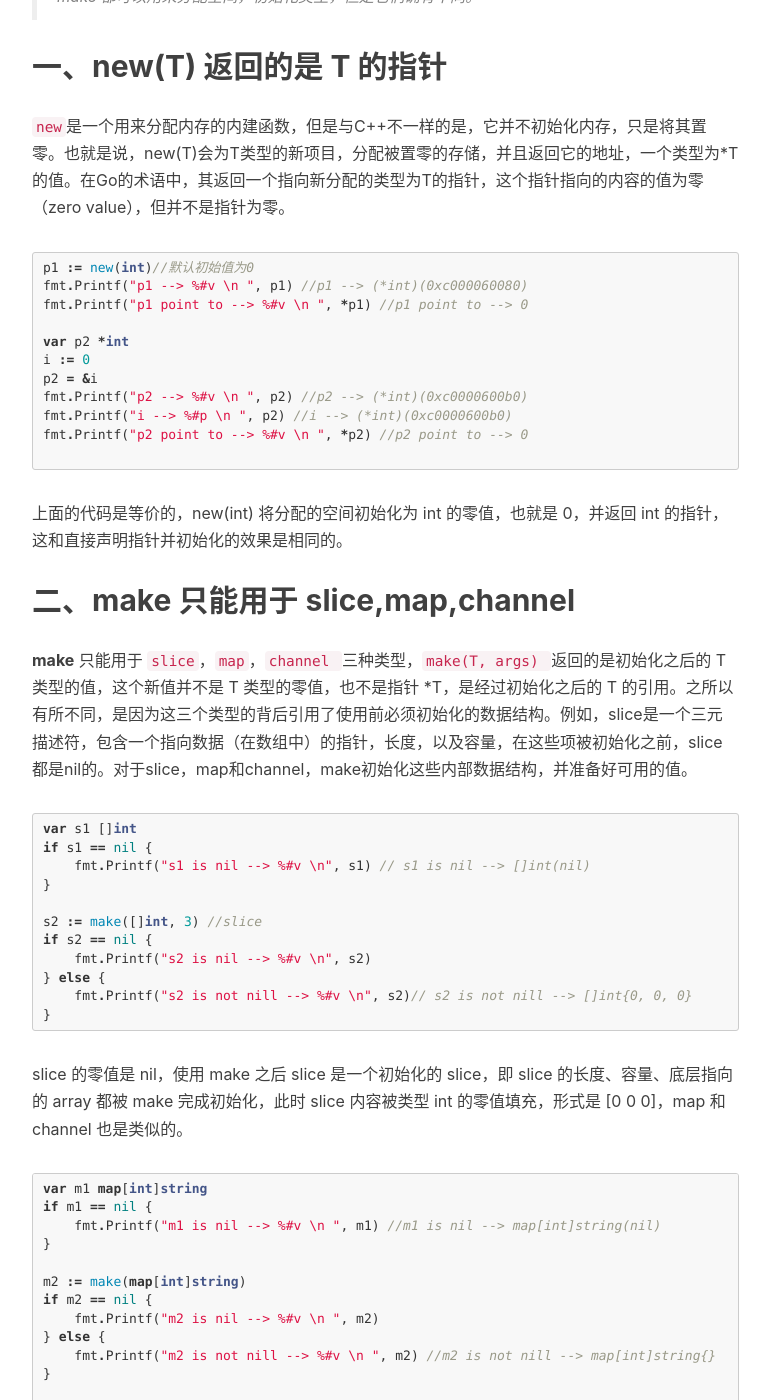
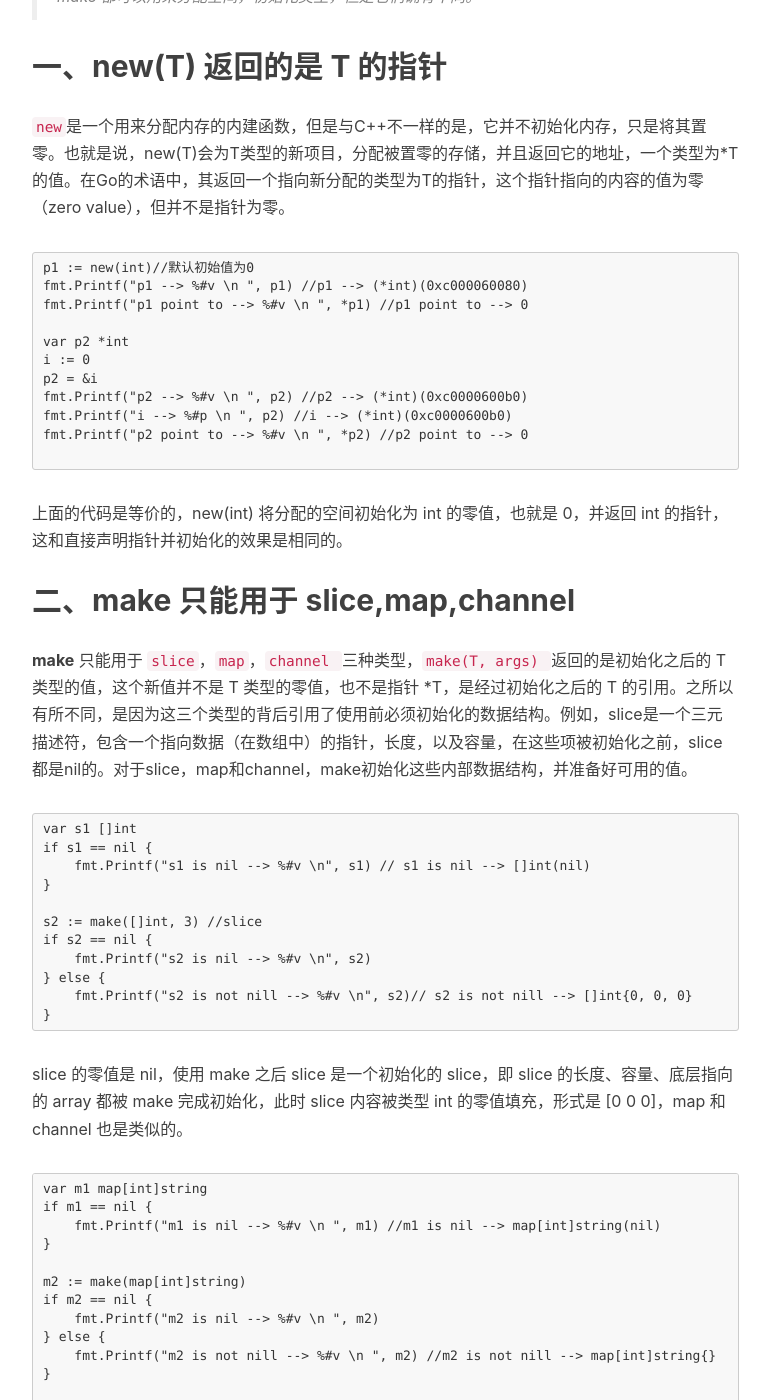
Before and after one commit to chenquan/chenquan.github.io, a Jekyll site: the page built from _posts/2019-08-03-go语言make与new区别.md, in a window 1280 px wide and 1400 px high, scrolled down 618 px. Shown: the whole window, without its empty margins (233-1003 px from the left). Built offline with Jekyll 4.4.1, drawn with Linux system fonts in a browser that asks for light colours; nearby versions of some CDN libraries; comment, search, counter and statistics services are not loaded; some of the changed text lies outside the part shown.

Commit message:
Go format

````diff
--- a/_posts/2019-08-03-go语言make与new区别.md
+++ b/_posts/2019-08-03-go语言make与new区别.md
@@ -16,7 +16,7 @@ description: go语言make与new区别
 
 `new`是一个用来分配内存的内建函数，但是与C++不一样的是，它并不初始化内存，只是将其置零。也就是说，new(T)会为T类型的新项目，分配被置零的存储，并且返回它的地址，一个类型为*T的值。在Go的术语中，其返回一个指向新分配的类型为T的指针，这个指针指向的内容的值为零（zero value），但并不是指针为零。
 
-```go
+```
 p1 := new(int)//默认初始值为0
 fmt.Printf("p1 --> %#v \n ", p1) //p1 --> (*int)(0xc000060080)
 fmt.Printf("p1 point to --> %#v \n ", *p1) //p1 point to --> 0
@@ -36,7 +36,7 @@ fmt.Printf("p2 point to --> %#v \n ", *p2) //p2 point to --> 0
 
 **make** 只能用于 `slice`，`map`，`channel `三种类型，`make(T, args) `返回的是初始化之后的 T 类型的值，这个新值并不是 T 类型的零值，也不是指针 *T，是经过初始化之后的 T 的引用。之所以有所不同，是因为这三个类型的背后引用了使用前必须初始化的数据结构。例如，slice是一个三元描述符，包含一个指向数据（在数组中）的指针，长度，以及容量，在这些项被初始化之前，slice都是nil的。对于slice，map和channel，make初始化这些内部数据结构，并准备好可用的值。
 
-```go
+```
 var s1 []int
 if s1 == nil {
     fmt.Printf("s1 is nil --> %#v \n", s1) // s1 is nil --> []int(nil)
@@ -52,7 +52,7 @@ if s2 == nil {
 
 slice 的零值是 nil，使用 make 之后 slice 是一个初始化的 slice，即 slice 的长度、容量、底层指向的 array 都被 make 完成初始化，此时 slice 内容被类型 int 的零值填充，形式是 [0 0 0]，map 和 channel 也是类似的。
 
-```go
+```
 var m1 map[int]string
 if m1 == nil {
     fmt.Printf("m1 is nil --> %#v \n ", m1) //m1 is nil --> map[int]string(nil)
@@ -84,7 +84,7 @@ if c2 == nil {
 
 如果不特殊声明，go 的函数默认都是按值传参，即通过函数传递的参数是值的副本，在函数内部对值修改不影响值的本身，但是 `make(T, args)` 返回的值通过函数传递参数之后可以直接修改，即 map，slice，channel 通过函数传参之后在函数内部修改将影响函数外部的值。
 
-```go
+```
 func modifyValue(s []int) {
 	s[0] = 1
 }
@@ -103,7 +103,7 @@ fmt.Printf("new: %#v \n", s2) //new: []int{1, 0, 0}
 
 与之相反：
 
-```go
+```
 func modifyValue(s [5]int) {//
 	s[0] = 1
 }
@@ -111,7 +111,7 @@ func modifyValue(s [5]int) {//
 
 > 注意`modifySlice(s [5]int)`的参数，可以看到参数类型为`[5]int`。这是因为我们将传入的变量是`s2`，而它的数值类型为`[5]int`，
 
-```go
+```
 var s2 [5]int//声明数组
 fmt.Printf("old: %#v \n", s2) //old: [5]int{0, 0, 0, 0, 0}
 modifyValue(s2)
````
Also changed, not shown: _posts/2019-08-03-go语言指针.md (+3 -3 lines), _posts/2019-08-04-go语言标准库.md (+2 -2 lines).
